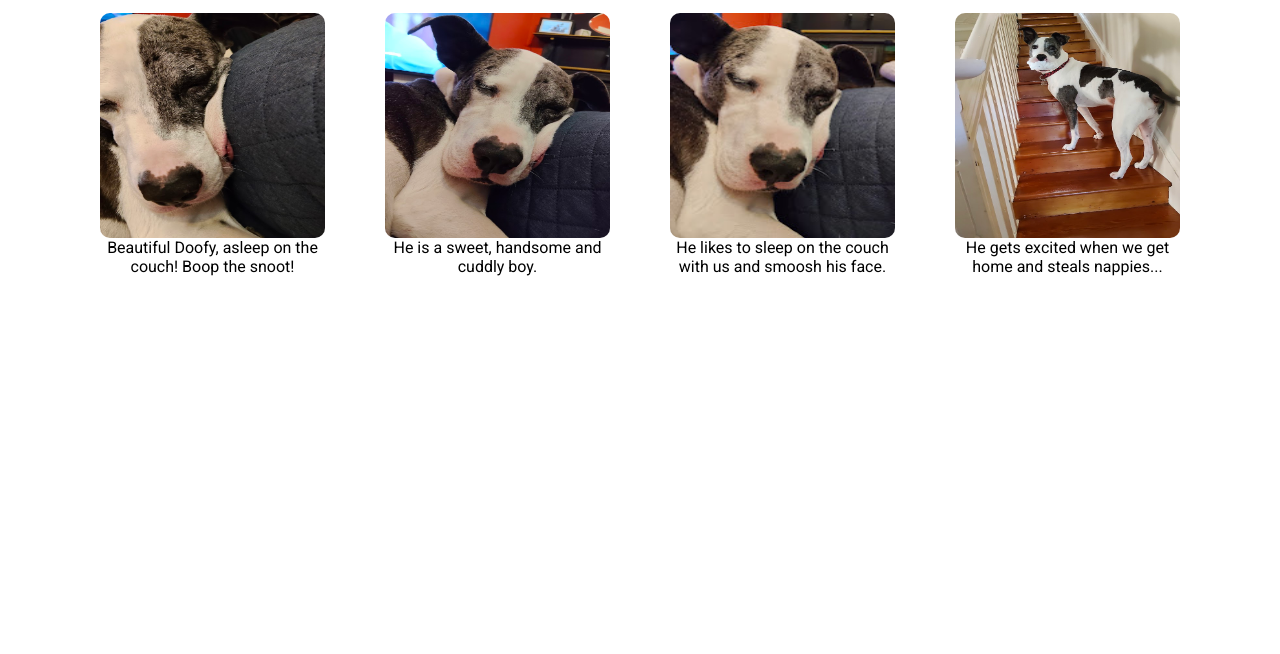
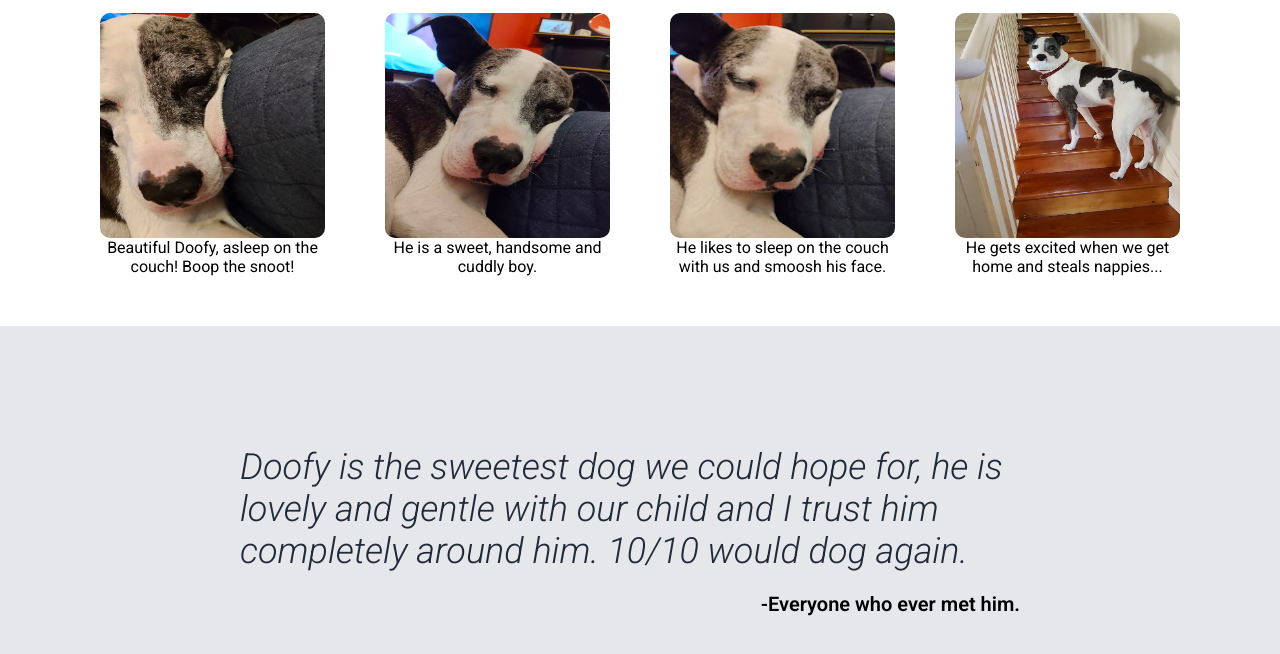
Before and after one commit to Pmb235/odin-landing-page, a plain HTML site: page index.html in a window 1280 px wide. Shown: the part 548-1202 px from the top of the page. Before the commit the page ends 824 px from the top, so only its background shows below. Drawn offline with Linux system fonts and the light colour scheme.

Commit message:
Landing Page Project - Quotation section
Completed the quotation section with text and author, organised into
multiple flex containers to avoid hardcoding values for margins etc.

```diff
--- a/index.html
+++ b/index.html
@@ -53,6 +53,17 @@
             <p>He gets excited when we get home and steals nappies...</p>
         </div>
     </div>
+    <div class="quotation-container">
+        <div class="quotation-block">
+        <p class="quotation-text">
+            Doofy is the sweetest dog we could hope for, he is lovely and gentle with our child and I trust him
+            completely around him.  10/10 would dog again.
+        </p>
+        <p class="quotation-author">
+            -Everyone who ever met him.
+        </p>
+    </div>
+    </div>
 </body>
 
 </html>
--- a/styles.css
+++ b/styles.css
@@ -98,3 +98,33 @@ p {
     width: 225px;
     text-align: center;
 }
+
+.quotation-container {
+    background-color:#E5E7EB;
+    display:flex;
+    flex-direction:column;
+    padding:120px 20px;
+    align-items:center;
+    margin-top:50px;
+}
+
+.quotation-block {
+    display:flex;
+    flex-direction:column;
+    max-width:800px;
+}
+
+.quotation-text {
+    font-size:36px;
+    width:800px;
+    color: #1F2937;
+    font-style:italic;
+    font-weight:300;
+}
+
+.quotation-author {
+    font-size:20px;
+    font-weight:600;
+    padding:20px;
+    align-self:flex-end;
+}
```
